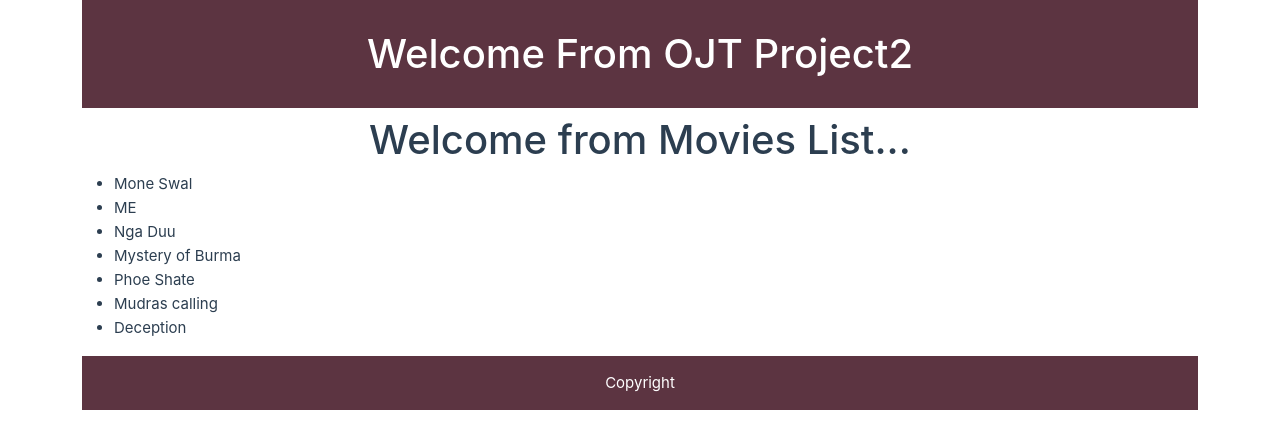
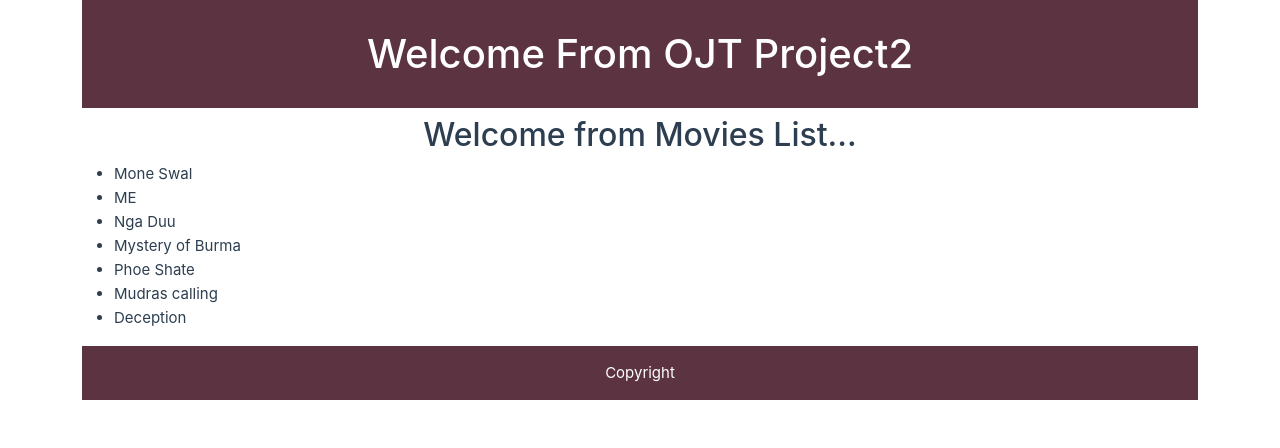
Before and after one commit to scmhsulaenandar/vue_ojt, a Vue app: page /second-ojt in a window 1280 px wide. Shown: the top 448 px of the page. Built offline with nearby package versions, Linux system fonts and the light colour scheme.

Commit message:
[review-project2] Review-Project2

```diff
--- a/src/assets/css/views/second-ojt-content.css
+++ b/src/assets/css/views/second-ojt-content.css
@@ -1,3 +1,3 @@
-.sec-h1 {
+.sec-h2 {
     text-align: center;
 }
--- a/src/views/SecondOjtContent.vue
+++ b/src/views/SecondOjtContent.vue
@@ -2,7 +2,7 @@
   <div class="container">
     <Header title="From OJT Project2"/>
     <div>
-      <h1 class="sec-h1">Welcome from Movies List...</h1>
+      <h2 class="sec-h2">Welcome from Movies List...</h2>
     </div>
     <ul>
       <SecondContent
@@ -11,7 +11,6 @@
         :index="index"
         :names-array="movies.map(a => a.name)"
     />
-    <!-- <li v-for="movie in movies" :key="movie.id">{{movie.name}}</li> -->
     </ul>
     <Footer/>
   </div>
```
Also changed, not shown: src/router/index.js (line endings or trailing spaces), src/services/components/secondcontent.js (line endings or trailing spaces), src/services/views/second-ojt-content.js (line endings or trailing spaces).
